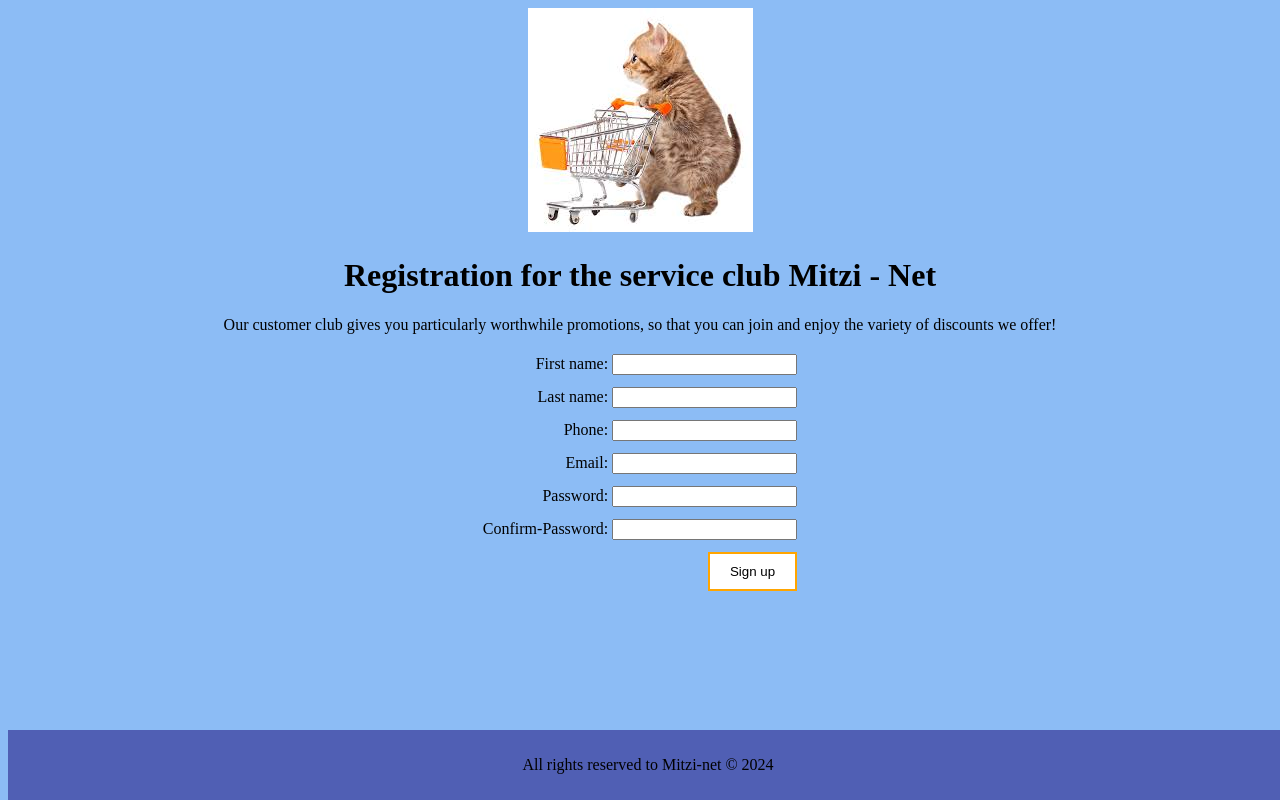
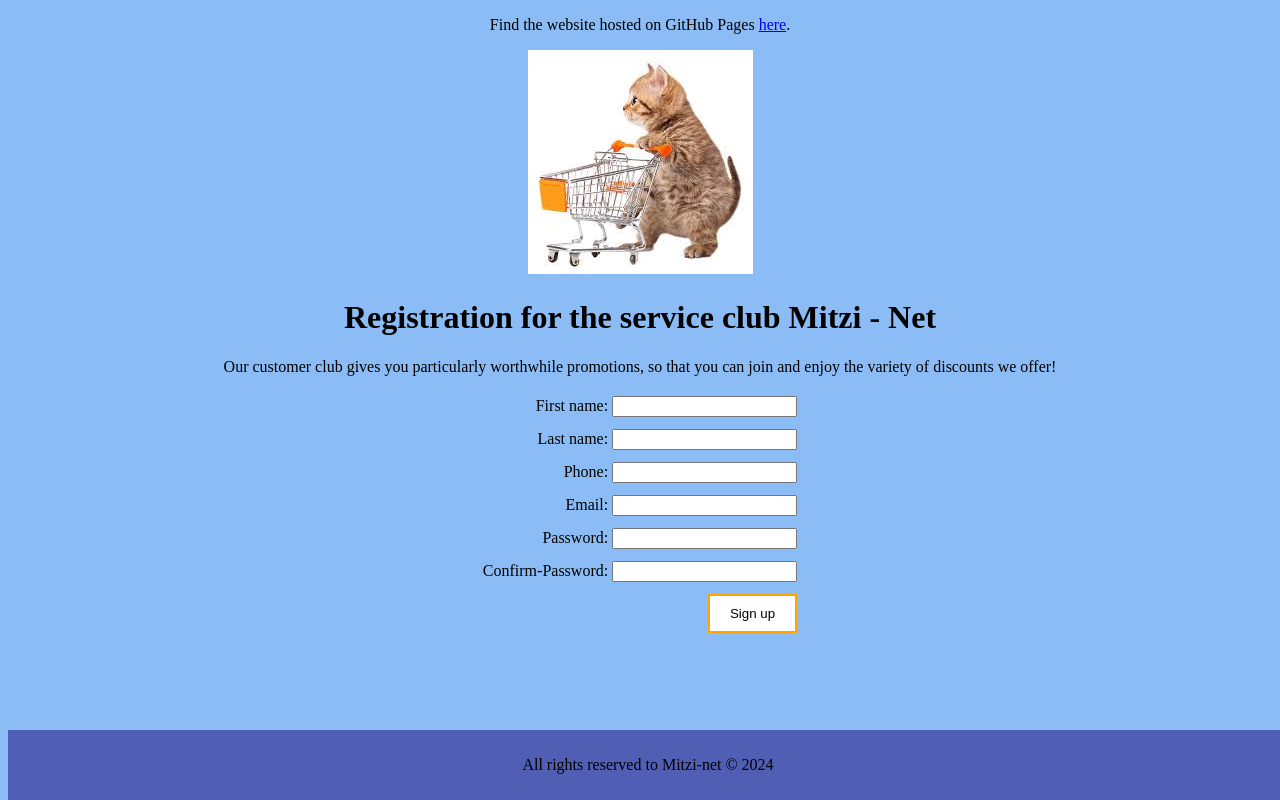
Before and after one commit to elialhazov/Mitzi-net, a plain HTML site: page index.html in a window 1280 px wide. Drawn offline with Linux system fonts and the light colour scheme; a script that the page names is missing.

Commit message:
Update index.html

```diff
--- a/index.html
+++ b/index.html
@@ -11,6 +11,7 @@
     <title>Mitzi-net</title> <!-- Sets the title of the document -->
     <link rel="icon" href="shopping.ico" type="image/x-icon"> <!-- Specifies the icon for the document -->
     <link rel="stylesheet" href="style.css"> <!-- Links to an external stylesheet -->
+     <p>Find the website hosted on GitHub Pages <a href="https://elialhazov.github.io/Mitzi-net/">here</a>.</p>
 </head>
 
 <body>
```
